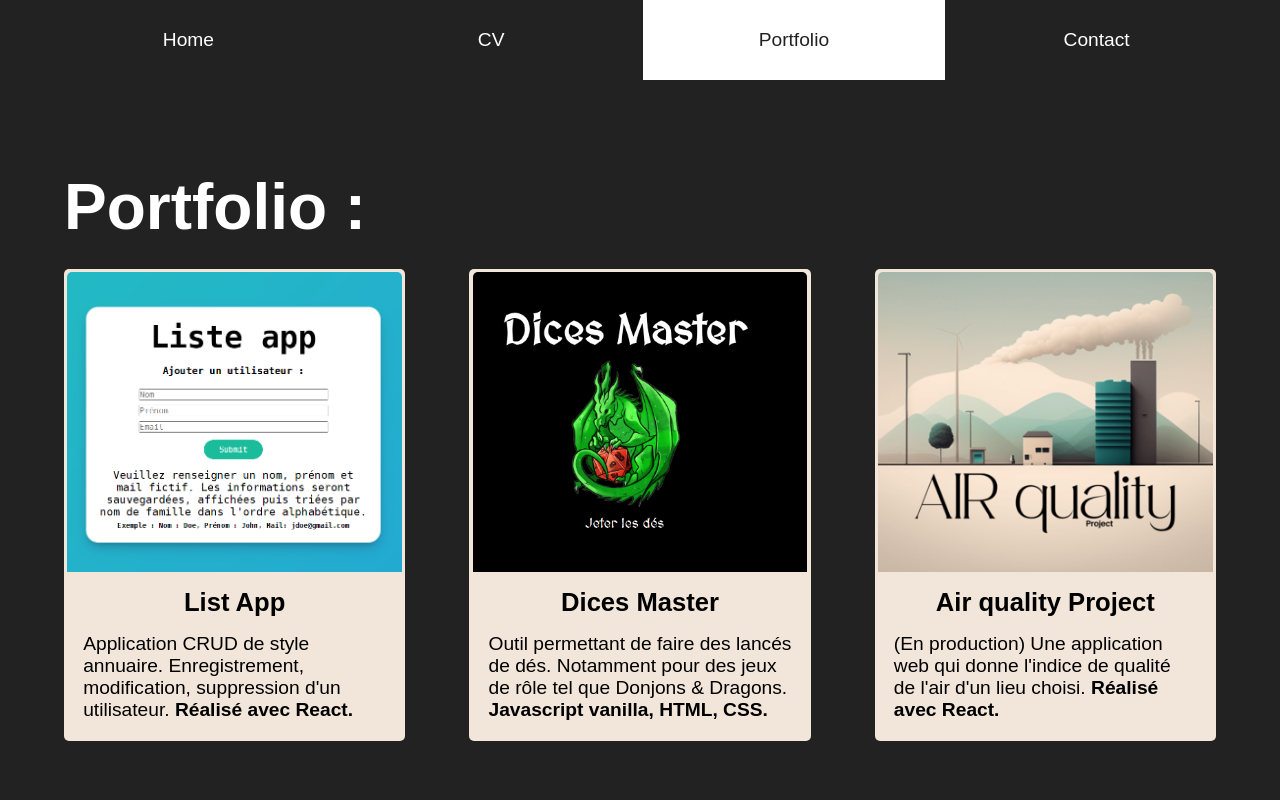
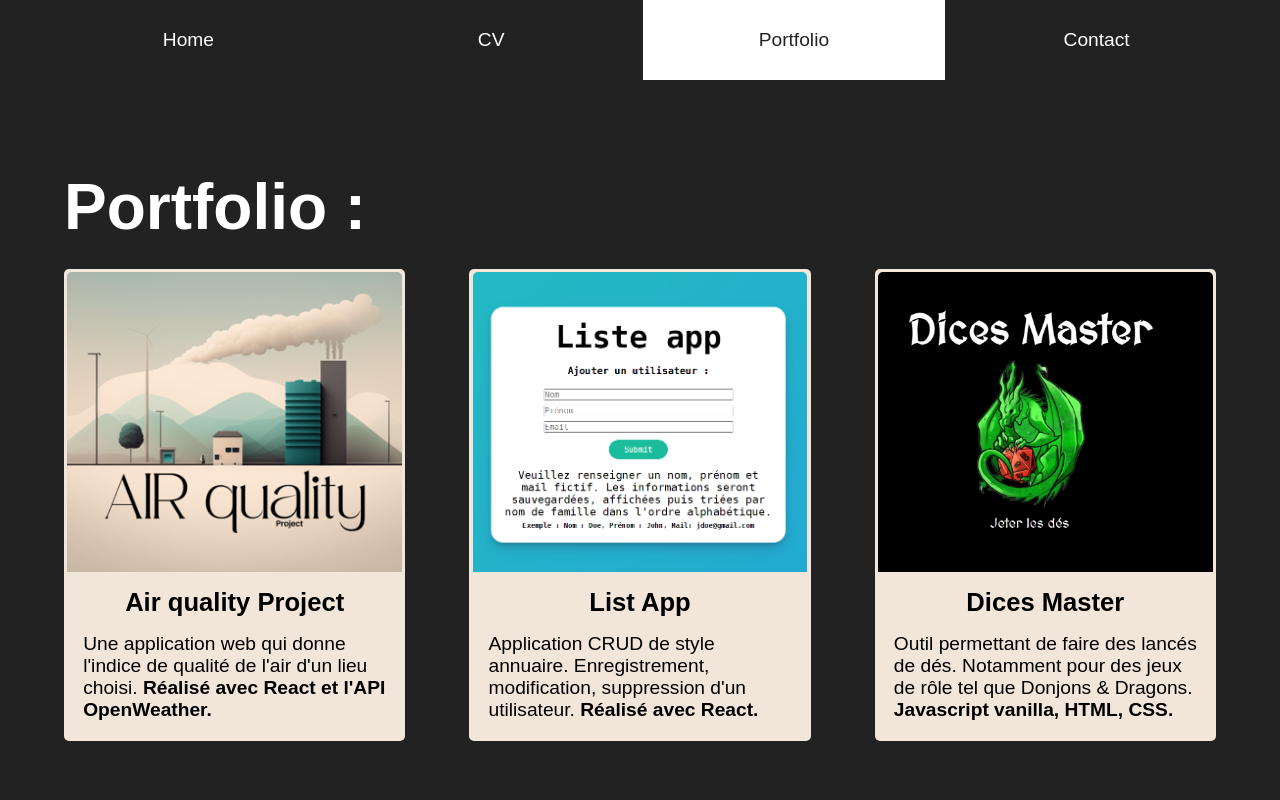
Before and after one commit to jessy-marion/Personnal-Website, a React (Create React App) app: page /portfolio in a window 1280 px wide. Shown: the top 800 px of the page. Built offline with nearby package versions, Linux system fonts and the light colour scheme; a web font is replaced by a local one.

Commit message:
Feat: adding Airquality

```diff
--- a/src/Pages/Home/Home.jsx
+++ b/src/Pages/Home/Home.jsx
@@ -154,9 +154,8 @@ function Home() {
             mon employabilité future. Mais en attendant ce moment, je continue
             de me former dans les technologies du web, particulièrement React.js
             et de réaliser des projets tel que le site sur lequel vous naviguez.
-            Actuellement mon dernier projet en cours de gestation : AirQuality,
-            une application qui vous donne un indice de la qualité de l'air
-            selon l'endroit choisi.
+            Mon dernier projet : AirQuality, une application qui vous donne un
+            indice de la qualité de l'air selon l'endroit choisi.
             <br />
             <br />
             Au plaisir d'échanger avec vous prochainement.
--- a/src/Pages/Portfolio/Portfolio.jsx
+++ b/src/Pages/Portfolio/Portfolio.jsx
@@ -16,6 +16,16 @@ function Portfolio() {
     <main className={styles.portfolio}>
       <h1>Portfolio :</h1>
       <div className={styles.cardContainer}>
+        <a href="https://airquality-project.netlify.app/">
+          <Card
+            h2={"Air quality Project"}
+            image={p7Img}
+            alt={"projet air quality"}
+          >
+            Une application web qui donne l'indice de qualité de l'air d'un lieu
+            choisi. <strong>Réalisé avec React et l'API OpenWeather.</strong>
+          </Card>
+        </a>
         <a href="https://spiffy-sundae-6b09de.netlify.app/">
           <Card h2={"List App"} image={p10Img} alt={"List app"}>
             Application CRUD de style annuaire. Enregistrement, modification,
@@ -29,14 +39,7 @@ function Portfolio() {
             <strong>Javascript vanilla, HTML, CSS.</strong>
           </Card>
         </a>
-        <Card
-          h2={"Air quality Project"}
-          image={p7Img}
-          alt={"projet air quality"}
-        >
-          (En production) Une application web qui donne l'indice de qualité de
-          l'air d'un lieu choisi. <strong>Réalisé avec React.</strong>
-        </Card>
+
         <a href="https://zingy-baklava-fd3702.netlify.app/">
           <Card h2={"Kasa"} image={p6Img} alt={"projet Kasa"}>
             Création, à partir d'une maquette Figma, de la partie front-end d'un
```
